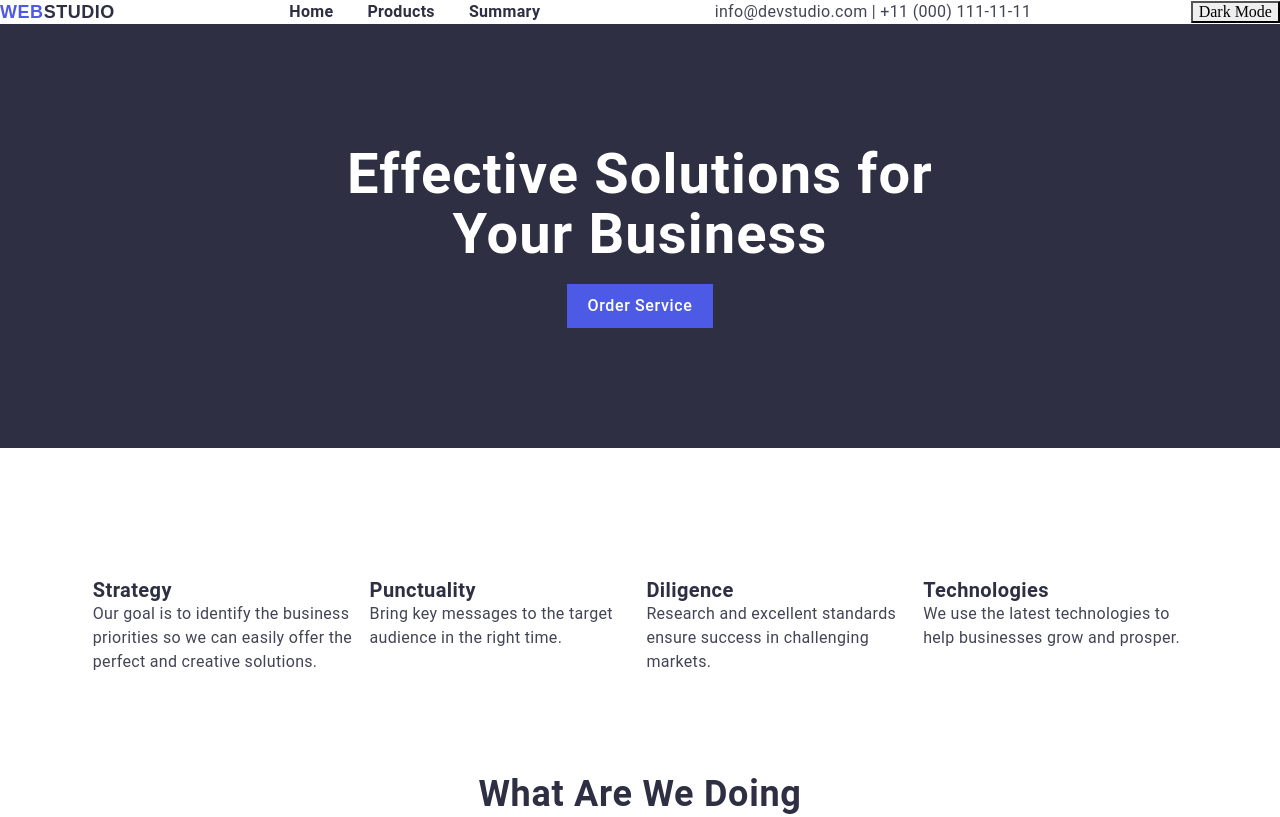
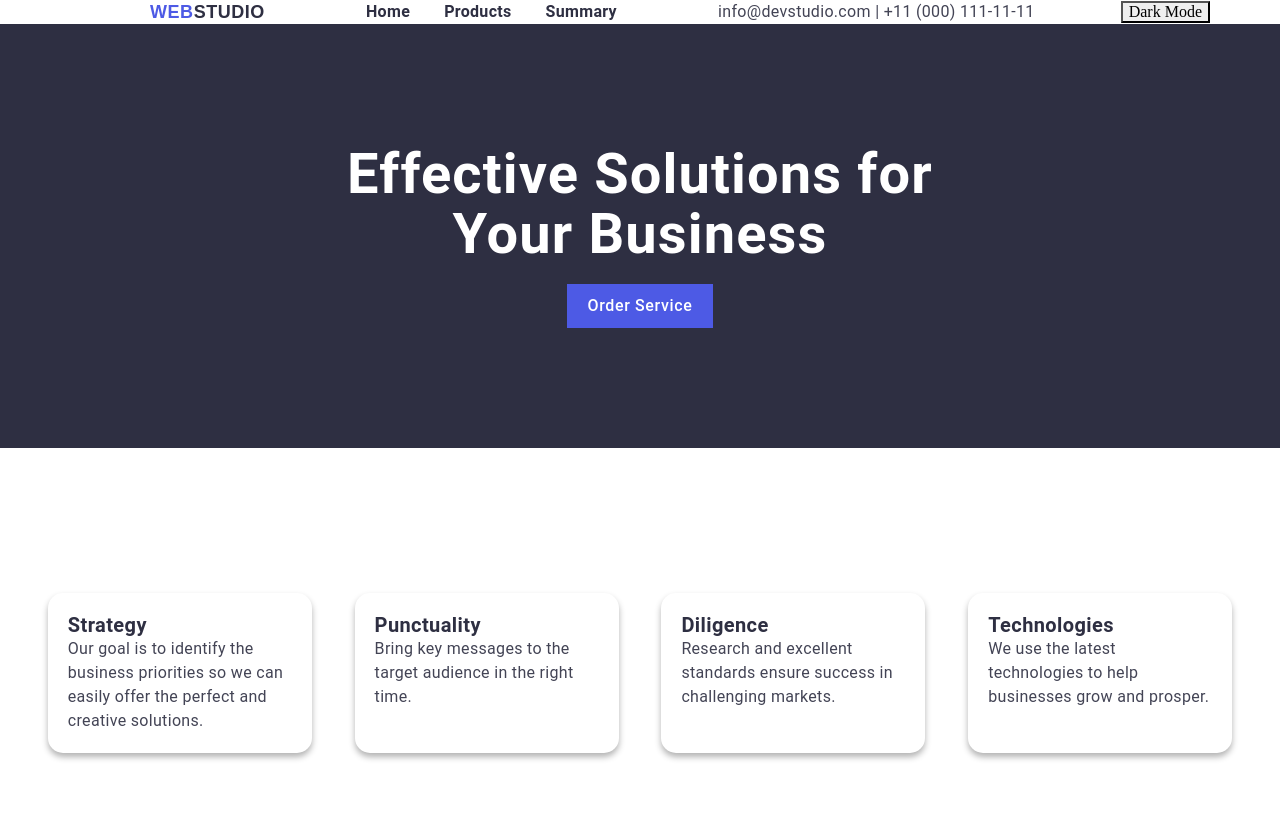
Before and after one commit to opoiasnik/webove, a website built with Vite: page index.html in a window 1280 px wide. Shown: the top 817 px of the page. Built offline with nearby package versions, Linux system fonts and the light colour scheme.

Commit message:
header fixes

```diff
--- a/styles/homePage.css
+++ b/styles/homePage.css
@@ -25,17 +25,21 @@ header p{
 .Blue {
     font-family: 'Raleway', sans-serif;
     font-size: 18px;
-    font-weight: 800;
+    font-weight: bold;
     line-height: 21px;
     letter-spacing: 0.03em;
     text-align: left;
     color: #4D5AE5;
 }
 
+header .Blue{
+    padding-left: 150px;
+}
+
 header .studio {
     font-family: 'Raleway', sans-serif;
     font-size: 18px;
-    font-weight: 800;
+    font-weight: bold;
     line-height: 21px;
     letter-spacing: 0.03em;
     text-align: left;
@@ -103,7 +107,12 @@ header .kontakt {
 
 .service-item {
     max-width: 264px;
-
+    border-radius: 15px;
+    text-align: center;
+    padding: 20px;
+    margin: 15px;
+    color: #FFFFFF;
+    box-shadow: 0 4px 6px rgba(0, 0, 0, 0.3);
 }
 
 .service-item h3 {
@@ -180,6 +189,7 @@ header .kontakt {
 
 .team-member {
     background-color: white;
+    box-shadow: 0 4px 6px rgba(0, 0, 0, 0.3);
 }
 
 .team-member img {
@@ -318,7 +328,7 @@ header.dark-mode .studio {
 footer .studio {
     font-family: 'Raleway', sans-serif;
     font-size: 18px;
-    font-weight: 800;
+    font-weight: bold;
     line-height: 21px;
     letter-spacing: 0.03em;
     text-align: left;
--- a/styles/responsive.css
+++ b/styles/responsive.css
@@ -28,7 +28,7 @@
     }
 
     .service-item, .team-member {
-        max-width: 45%;
+        width: 520px;
         margin: 10px;
     }
 }
@@ -63,6 +63,11 @@
         font-size: 48px;
     }
 
+    header{
+        max-width: 1210px;
+        padding: 25px;
+    }
+
     .service-item, .team-member {
         max-width: 22%;
     }
@@ -76,6 +81,7 @@
 @media (min-width: 1401px) {
     header {
         padding: 25px;
+        max-width: 1360px;
     }
 
     .hero {
```
